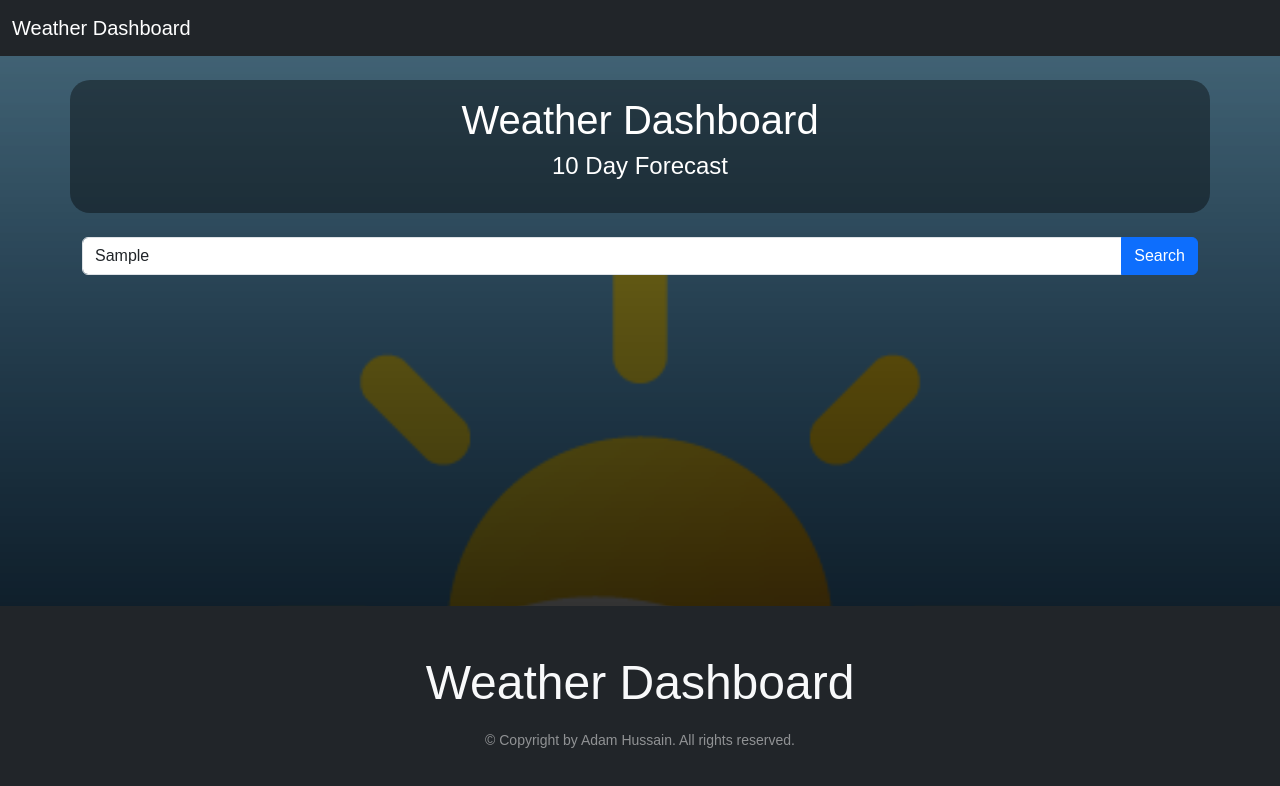
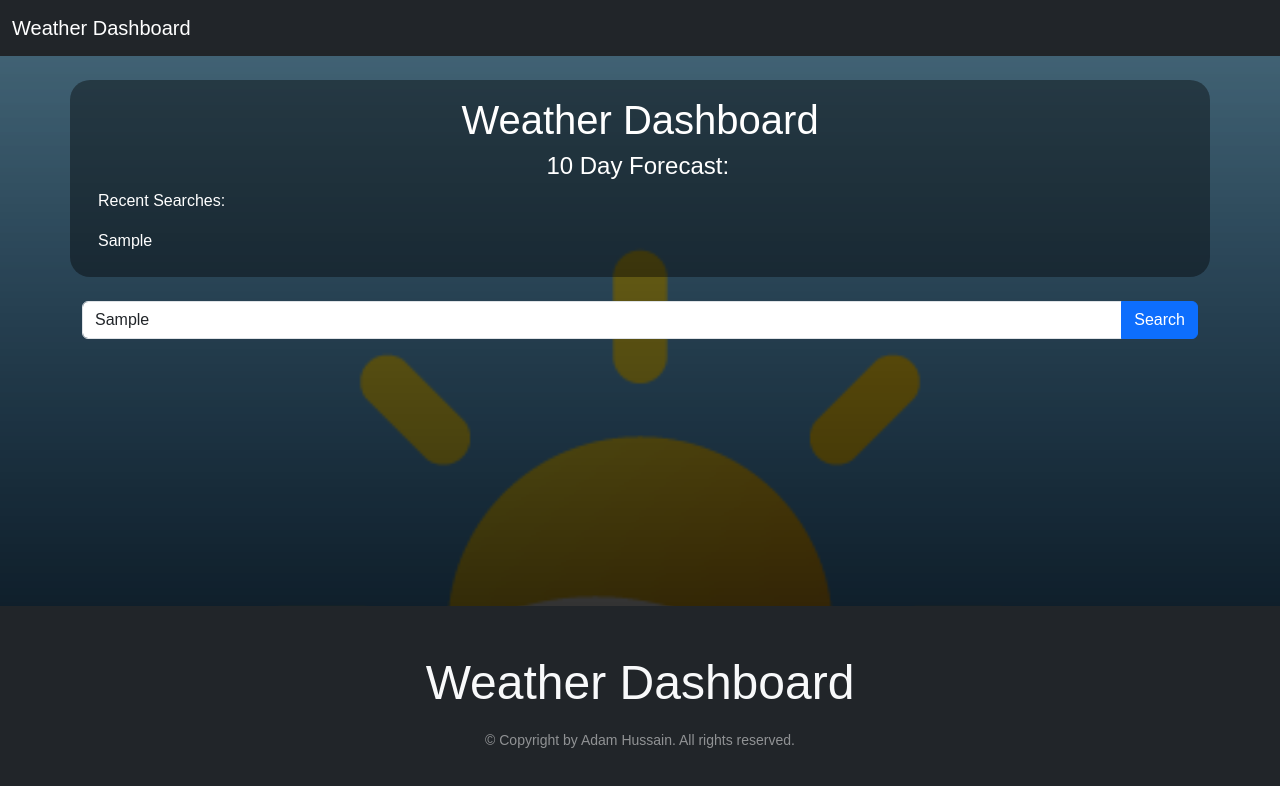
Before and after one commit to adamh1223/weather-buddy, a website: page index.html in a window 1280 px wide. Both pictures are taken after typing "Sample" into the empty fields and a click on the button "Search". Drawn offline with nearby package versions, Linux system fonts and the light colour scheme; no server answers.

Commit message:
Added recent searches, local storage

```diff
--- a/assets/scripts/index.js
+++ b/assets/scripts/index.js
@@ -6,13 +6,17 @@ document.addEventListener("DOMContentLoaded", () => {
     const form = document.getElementById('location-form');
     const input = document.getElementById('location-input');
     const forecastDiv = document.getElementById('forecast');
-    const locationDiv = document.getElementById('location')
+    const locationDiv = document.getElementById('location');
+    const recentSearchesList = document.getElementById('recent-searches-list');
+    const recentSearchesTitle = document.getElementById('recent-searches-title');
 
     form.addEventListener('submit', (event) => {
         event.preventDefault();
         const location = input.value.trim();
         if (location) {
             fetchWeatherData(location, apiKey);
+            saveSearch(location);
+            displayRecentSearches();
         }
     });
 
@@ -31,7 +35,7 @@ document.addEventListener("DOMContentLoaded", () => {
                 const currentDate = new Date(); // Get the current date
 
                 let forecastHtml = '';
-                let locationHTML = `<p>${data.resolvedAddress}</p>`;
+                let locationHTML = `<h4>${data.resolvedAddress}</h4>`;
 
                 days.forEach((day, index) => {
                     const dayDate = new Date(day.datetime); // Convert datetime string to Date object
@@ -54,35 +58,39 @@ document.addEventListener("DOMContentLoaded", () => {
             });
             forecastDiv.innerHTML = forecastHtml;
             locationDiv.innerHTML = locationHTML;
-            // document.querySelectorAll('.day-forecast').forEach((div, index) => {
-            //     div.addEventListener('click', () => {
-            //         const isExpanded = div.classList.contains('expanded');
-
-            //         if (isExpanded) {
-            //             document.querySelectorAll('.day-forecast').forEach(d => {
-            //                 d.style.display = 'inline-block';
-            //                 d.style.width = '15.5%';
-            //                 d.classList.remove('expanded');
-            //                 const hourlyDiv = document.getElementById(`hourly-${index}`);
-            //                 hourlyDiv.style.display = 'none';
-            //                 hourlyDiv.innerHTML = '';
-            //             });
-            //         } else {
-            //             document.querySelectorAll('.day-forecast').forEach((d, i) => {
-            //                 if (i !== index) {
-            //                     d.style.display = 'none';
-            //                 } else {
-            //                     d.style.width = '100%';
-            //                     d.classList.add('expanded');
-            //                     //fetchHourlyForecast(days[index].datetime, index);
-            //                 }
-            //             });
-            //         }
-            //     });
-            // });
         })
         .catch(error => {
             console.error('Error fetching the weather data:', error);
         });
     }
-})
+
+    function saveSearch(location) {
+        let searches = JSON.parse(localStorage.getItem('recentSearches')) || [];
+        if (!searches.includes(location)) {
+            searches.push(location);
+            localStorage.setItem('recentSearches', JSON.stringify(searches));
+        }
+    }
+
+    function displayRecentSearches() {
+        let searches = JSON.parse(localStorage.getItem('recentSearches')) || [];
+        recentSearchesList.innerHTML = '';
+        searches.forEach(search => {
+            let li = document.createElement('li');
+            li.classList.add('list-group-item');
+            let span = document.createElement('span');
+            span.textContent = search;
+            span.classList.add('search-text');
+            span.addEventListener('click', () => {
+                input.value = search;
+                fetchWeatherData(search, apiKey);
+            });
+            li.appendChild(span);
+            recentSearchesList.appendChild(li);
+            recentSearchesTitle.classList.remove('hide');
+        });
+    }
+
+    // Display recent searches on page load
+    displayRecentSearches();
+});
--- a/assets/styles/styles.css
+++ b/assets/styles/styles.css
@@ -10,6 +10,10 @@ body {
     background-size: cover;
     flex: 1;
     padding: 0 0 20px 0;
+}
+
+li .search-text {
+    cursor: pointer;
 }
 
 .a-home-text, .day-forecast {
@@ -66,3 +70,11 @@ footer {
     color: #fff;
     padding: 20px 0;
 }
+
+.hide {
+    display: none;
+}
+
+#recent-searches-list {
+    margin-right: 0;
+}
--- a/index.html
+++ b/index.html
@@ -27,10 +27,12 @@
         <div class="container a-home-text">
             <div class="row-lg text-center pt-3">
                 <h1>Weather Dashboard</h1>
-                <h4>10 Day Forecast</h4>
-                <div id="location"></div>
-                <br>
+                <h4 class="d-inline-block">10 Day Forecast:</h4>
+                <div id="location" class="d-inline-block"></div>
             </div>
+            <p class="hide px-3 py-0" id="recent-searches-title">Recent Searches:</p>
+            <div id="recent-searches-list" class="px-3"></div>
+            <br>
         </div>
         <div class="container">
             <br>
```
